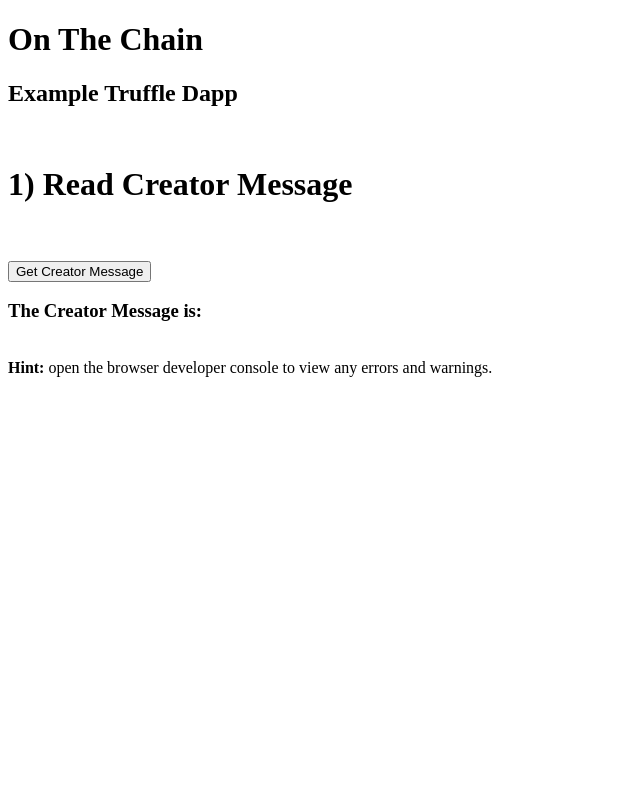
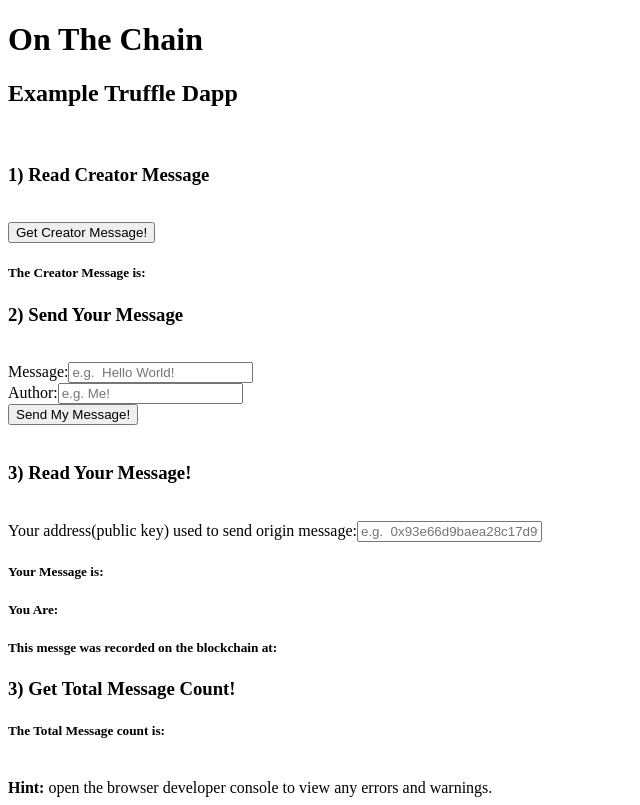
Before and after one commit to jwbnw/OnChain, a website: page app/index.html in a window 1280 px wide. Shown: the whole page, without its empty margins (0-640 px from the left). Drawn offline with Linux system fonts and the light colour scheme; files whose address does not match are found by name.

Commit message:
Added placeholders to index.html

```diff
--- a/app/index.html
+++ b/app/index.html
@@ -14,19 +14,28 @@
   !-->
 
   <br>
-  <h1>1) Read Creator Message</h1>
+  <h3>1) Read Creator Message</h3>
 
-  <br><br><button id="send" onclick="App.getCreatorMessage()">Get Creator Message</button>
-  <h3>The Creator Message is:<span class="black"><span id="message"></span></span></h3>
-<!-- We'll add more functionality once we get our first function call to work and get some tests set up.
+  <br><button id="send" onclick="App.getCreatorMessage()">Get Creator Message!</button>
+  <h5>The Creator Message is:<span class="black"><span id="message"></span></span></h5>
 
-  <h2>2) Send Your Message</h2>
+  <h3>2) Send Your Message</h3>
+  <br><label for="amount">Message:</label><input type="text" id="amount" placeholder="e.g.  Hello World!"></input>
+  <br><label for="amount">Author:</label><input type="text" id="amount" placeholder="e.g. Me!"></input>
+  <br><button id="send" onclick="App.getCreatorMessage()">Send My Message!</button>
   <br><br>
 
-  <br><label for="amount">Amount:</label><input type="text" id="amount" placeholder="e.g., 95"></input>
-  <br><label for="receiver">To Address:</label><input type="text" id="receiver" placeholder="e.g., 0x93e66d9baea28c17d9fc393b53e3fbdd76899dae"></input>
+  <h3>3) Read Your Message!</h3>
 
-!-->
+  <br><label for="receiver">Your address(public key) used to send origin message:</label><input type="text" id="receiver" placeholder="e.g.  0x93e66d9baea28c17d9fc393b53e3fbdd76899dae"></input>
+
+  <h5>Your Message is:<span class="black"><span id="returnMessage"></span></span></h5>
+  <h5>You Are:<span class="black"><span id="returnAuthor"></span></span></h5>
+  <h5>This messge was recorded on the blockchain at:<span class="black"><span id="returnTime"></span></span></h5>
+  <!-- Now that I think about it a block number would be cool too! -->
+
+   <h3>3) Get Total Message Count!</h3>
+   <h5>The Total Message count is:<span class="black"><span id="message"></span></span></h5>
 
   <span id="status"></span>
   <br>
```
